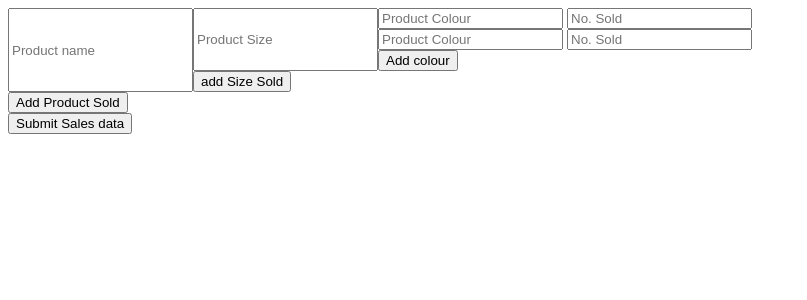
After one commit to Treyul/stock-analysis, a Flask app: page /sales in a window 1280 px wide. The commit adds this page. Shown: the top 300 px of the page, without its empty margins (0-807 px from the left). Run offline with Flask 2, Linux system fonts and the light colour scheme; parts of the project's set-up code (start-up, migrations or seed data) failed here and were passed over.

Commit message:
added mail config, basic routing,     added models for sales

```diff
--- a/app.py
+++ b/app.py
@@ -1,3 +1,4 @@
+import json
 from flask import Flask, render_template , request, redirect, flash
 from datetime import datetime
 # import for database models
@@ -16,7 +17,10 @@ from wtforms import StringField, SubmitField, TextAreaField,PasswordField, Field
 
 from wtforms.validators import DataRequired, Email
 
-from form import AddStock,Type_of_Stock
+from form import AddStock,Type_of_Stock,Sales,credentials
+
+# models
+# from model import AvailableStock
 
 # imports for mail
 from flask_mail import Mail,Message
@@ -39,6 +43,8 @@ migrate = Migrate(app, db)
 mail = Mail(app)
 cli.add_command('db', MigrateCommand)
 
+from model import AvailableStock
+
 class user(db.Model):
 
     __tablename__ = "user"
@@ -58,7 +64,7 @@ class Stock(db.Model):
 
     name = db.Column(db.String(50),primary_key = True, unique = False , nullable = False)
 
-    size_range  = db.Column(db.String(10), nullable = False)
+    size_range  = db.Column(db.JSON, nullable = False)
 
     colours = db.Column(db.JSON, nullable = False)
 
@@ -77,23 +83,89 @@ class Stock(db.Model):
         self.variation = variation
         self.date = date
 
+class SalesLog(db.Model):
+
+    __tablename__ = "sales_logs"
+
+    date_sold = db.Column(db.DateTime(), primary_key = True, default = datetime.utcnow())
+
+    sold_data = db.Column(db.JSON, nullable = False)
+
+    no_of_sales = db.Column(db.Integer, nullable = False)
+
+    def __init__(self,date_sold,sold_data,no_of_sales):
+
+        self.date_sold = date_sold
+        self.sold_data = sold_data
+        self.no_of_sales = no_of_sales
+
+class AvailableStock(db.Model):
+
+    __tablename__ = "stock_available"
+
+    name = db.Column(db.String(50),primary_key = True, unique=True, nullable = False)
+
+    size_range = db.Column(db.JSON,nullable= False)
+
+    colours = db.Column(db.JSON,nullable = False)
+
+    amount = db.Column(db.Integer, nullable =False)
+
+    variation = db.Column(db.JSON, nullable = False)
+
+    date = db.Column(db.DateTime(), default = datetime.utcnow(), nullable = False)
+
+    def __init__(self,name,size_range,colours,amount,variation,date):
+
+        self.name = name
+        self.size_range = size_range
+        self.colours = colours
+        self.amount = amount
+        self.variation = variation
+        self.date = date
+
 db.create_all()
 
 @app.route('/update', methods = ['GET','POST'])
 def update():
-    # form = ContactForm()
     form = Type_of_Stock()
+    # col = Stock.query.with_entities(Stock.colours).all()
+    # print(col)
+    # form.stock_sold.colours.choices = []
 
     if form.validate_on_submit():
-        user_name = form.name.data
+        name = form.name.data
 
-        pass_word = form.colours.data
+        var = json.loads(form.stock_data.data)
 
-        print(user_name,pass_word)
+        sizes = []
+        for size in var.keys():
+            sizes.append(size)
+        # print(type(json.loads(pass_word)))
+        colour = form.colours.data
 
-    #     c =form.colours.data
-    #         # c.append(0)
-    #     print(c)
+        amount = 0
+        for col in var.values():
+            for am in col.values():
+                amount = amount +am
+
+        stock_details = Stock(name=name,size_range=sizes,colours=colour,amount=amount,variation=var,date=datetime.utcnow())
+
+        product = AvailableStock.query.filter_by(name = name).first()
+
+        if not product:
+            product = AvailableStock(name=name,size_range=sizes,colours=colour,amount=amount,variation=var,date=datetime.utcnow())
+
+            db.session.add(product)
+
+            db.session.commit()
+
+        # print(stock_details)
+
+
+        db.session.add(stock_details)
+
+        db.session.commit()
     #     users = user.query.filter_by(username = user_name).first()
 
     #     if users:
@@ -111,14 +183,39 @@ def update():
 
     return render_template("index.html",form = form)
 
-@app.route("/addStock")
+@app.route("/sales",methods = ['POST', 'GET'])
 def addStock():
 
-    form = AddStock()
+    if request.method == "POST":
+        sales_data = request.get_json()
+        print(sales_data.keys())
 
-    if form.validate_on_submit():
-        return
-    return
+        # Ensure that stock data provided is correct
+        for key in sales_data:
+
+            # check product exists
+            stock = AvailableStock.query.filter_by(name = key).first()
+
+            if not stock:
+                resp_msg = {"message": "error","error":f"{key} does not exist"}
+                return resp_msg
+
+            available_stock = stock.variation
+            sold_stock = sales_data[key]
+            # TODO check size exists
+            # TODO check colour exists
+            # TODO check sold <= remaining
+        resp_msg = {"messagee""success"}
+        # for key in sales_data:
+
+        sales = SalesLog(date_sold=datetime.utcnow(),sold_data=sales_data,no_of_sales=10)
+
+        db.session.add(sales)
+
+        db.session.commit()
+
+
+    return render_template("record.html")
 
 if __name__ == "__main__":
     # app.run()
--- /dev/null
+++ b/static/salescript.js
@@ -0,0 +1,81 @@
+"use strict";
+
+const sale_records = document.getElementById("Sales_data");
+let add_sales = document.querySelectorAll(".add_sale");
+const sales = document.getElementById("sales");
+
+const add_events = (addbtns, no) => {
+  addbtns.forEach((element) => {
+    element.addEventListener("click", function () {
+      const parent = element.closest("div");
+      const duplicate = parent.firstElementChild.outerHTML;
+      element.insertAdjacentHTML("beforebegin", duplicate);
+      //   console.log(duplicate);
+      //   console.log("done");
+      //   console.log(add_sales);
+      const updated_sales = document.querySelectorAll(".add_sale");
+      if (add_sales.length != updated_sales.length) {
+        let temp1 = Array.from(add_sales);
+        let updatetemp = Array.from(updated_sales);
+        // console.log(Array.from(updated_sales));
+        updatetemp = updatetemp.filter((el) => {
+          //   console.log(el);
+          let i = 0;
+          let bool = false;
+          for (i; i < temp1.length; i++) {
+            if (el == temp1[i]) {
+              bool = true;
+            }
+          }
+          if (!bool) {
+            return !bool;
+          }
+        });
+        // add_sales = updated_sales;
+        add_sales = updated_sales;
+        add_events(updatetemp);
+      } else {
+        return;
+      }
+      //   return;
+    });
+  });
+};
+add_events(add_sales);
+
+sales.addEventListener("click", function (e) {
+  e.preventDefault();
+  let saledata = {};
+  const product_names = sale_records.querySelectorAll(".Sale_name");
+  product_names.forEach((el) => {
+    const pkey = el.firstElementChild.value;
+    saledata[pkey] = {};
+    const product_sizes = el.querySelectorAll(".Sale_sizes > div");
+    product_sizes.forEach((size) => {
+      const selement = size;
+      const skey = selement.firstElementChild.value;
+      console.log(size);
+      let tempobj = {};
+      const colparent = selement.querySelectorAll("#Sale_Colour > div");
+      colparent.forEach((val) => {
+        const color = val.firstElementChild.value;
+        const sold = +val.lastElementChild.value;
+        tempobj[color] = sold;
+      });
+      saledata[pkey][skey] = tempobj;
+    });
+  });
+  let response = fetch("/sales", {
+    method: "POST",
+    headers: { "content-type": "application/json" },
+    body: JSON.stringify(saledata),
+  }).then(function (response) {
+    if (response.status !== 200) {
+      console.log("ERROR");
+    }
+    response.json().then(function (data) {
+      console.log(data);
+    });
+  });
+  console.log(saledata);
+});
--- a/static/style.css
+++ b/static/style.css
@@ -1,3 +1,47 @@
 .hidden {
   display: none;
 }
+ul {
+  display: inline-flex;
+  list-style: none;
+  flex-wrap: wrap;
+  flex-direction: column;
+}
+tr,
+th,
+td {
+  border: 1px solid black;
+  text-align: center;
+  padding: 0.5rem;
+}
+table {
+  border-collapse: collapse;
+}
+td > input[type="number"] {
+  border: none;
+  width: 4rem;
+  text-align: center;
+}
+#Sales_data {
+  display: flex;
+  flex-direction: column;
+  width: fit-content;
+}
+
+#Sales_data > .Sale_name {
+  display: flex;
+  flex-direction: row;
+}
+.Sale_name > .Sale_sizes {
+  display: flex;
+  flex-direction: column;
+}
+.Sale_sizes > div {
+  display: flex;
+}
+#Sale_Colour {
+  display: f;
+}
+.add_sale {
+  width: fit-content;
+}
--- /dev/null
+++ b/templates/record.html
@@ -0,0 +1,39 @@
+<!DOCTYPE html>
+<html lang="en">
+  <head>
+    <meta charset="UTF-8" />
+    <meta http-equiv="X-UA-Compatible" content="IE=edge" />
+    <meta name="viewport" content="width=device-width, initial-scale=1.0" />
+    <link rel="stylesheet" href="/static/style.css" />
+    <script defer src="/static/salescript.js"></script>
+    <title>Document</title>
+  </head>
+  <body>
+    <div id="Sales_data">
+      <div class="Sale_name">
+        <input type="text" placeholder="Product name" />
+        <div class="Sale_sizes">
+          <div>
+            <input type="text" placeholder="Product Size" />
+            <div id="Sale_Colour">
+              <div>
+                <input type="text" placeholder="Product Colour" />
+                <input type="number" placeholder="No. Sold" />
+              </div>
+              <div>
+                <input type="text" placeholder="Product Colour" />
+                <input type="number" placeholder="No. Sold" />
+              </div>
+
+              <input type="button" class="add_sale" value="Add colour" />
+            </div>
+          </div>
+
+          <input type="button" class="add_sale" value="add Size Sold" />
+        </div>
+      </div>
+      <input type="button" class="add_sale" value="Add Product Sold" />
+    </div>
+    <input type="submit" href="/sales" id="sales" value="Submit Sales data" />
+  </body>
+</html>
```
Also changed, not shown: form.py (+24 -1 lines), migrations/versions/9833cc8d8c90_added_stock_size_variation.py (added, +25 -0 lines), migrations/versions/c506fd4d5279_.py (added, +28 -0 lines), model.py (+86 -0 lines), static/script.js (+91 -1 lines), templates/index.html (+4 -7 lines), templates/layout.html (added), 1 other file.
